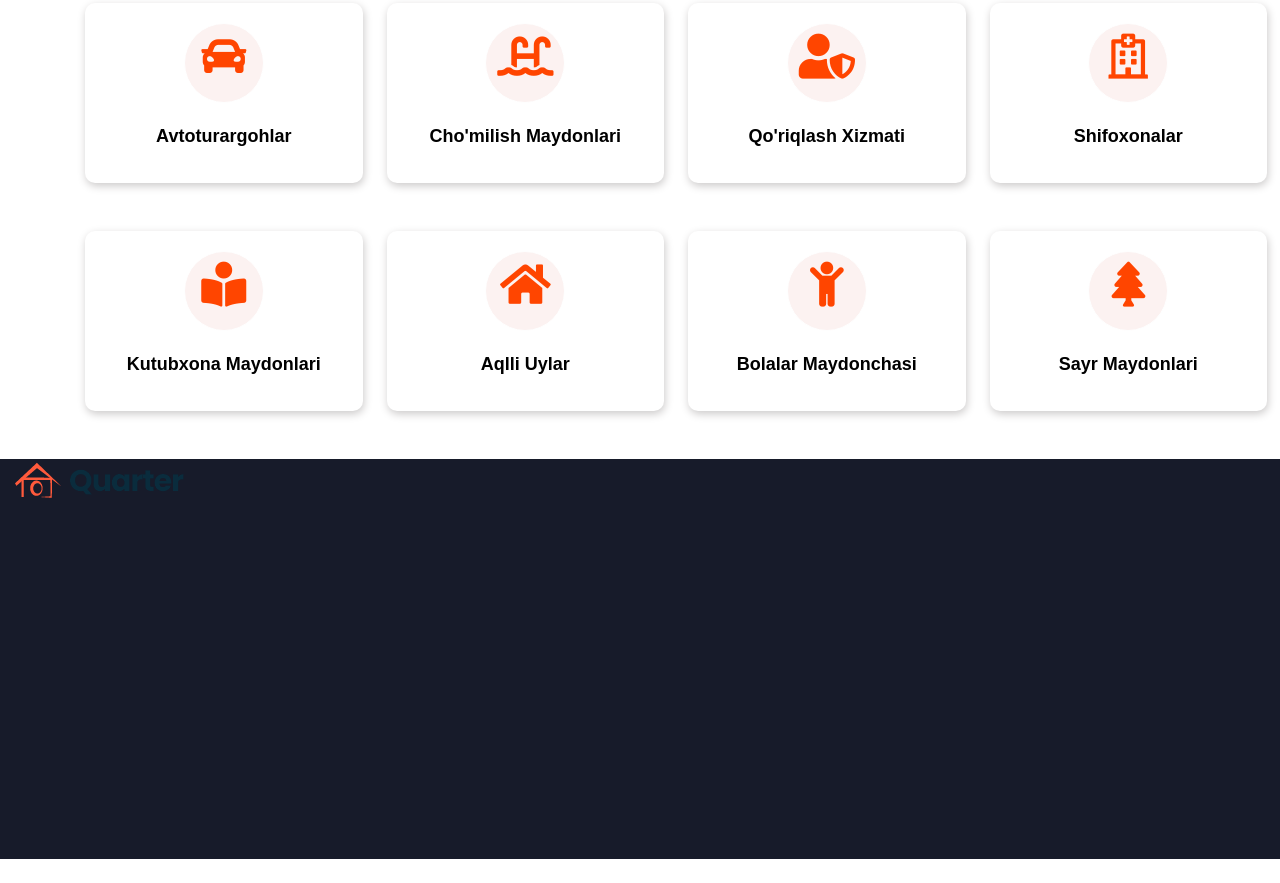
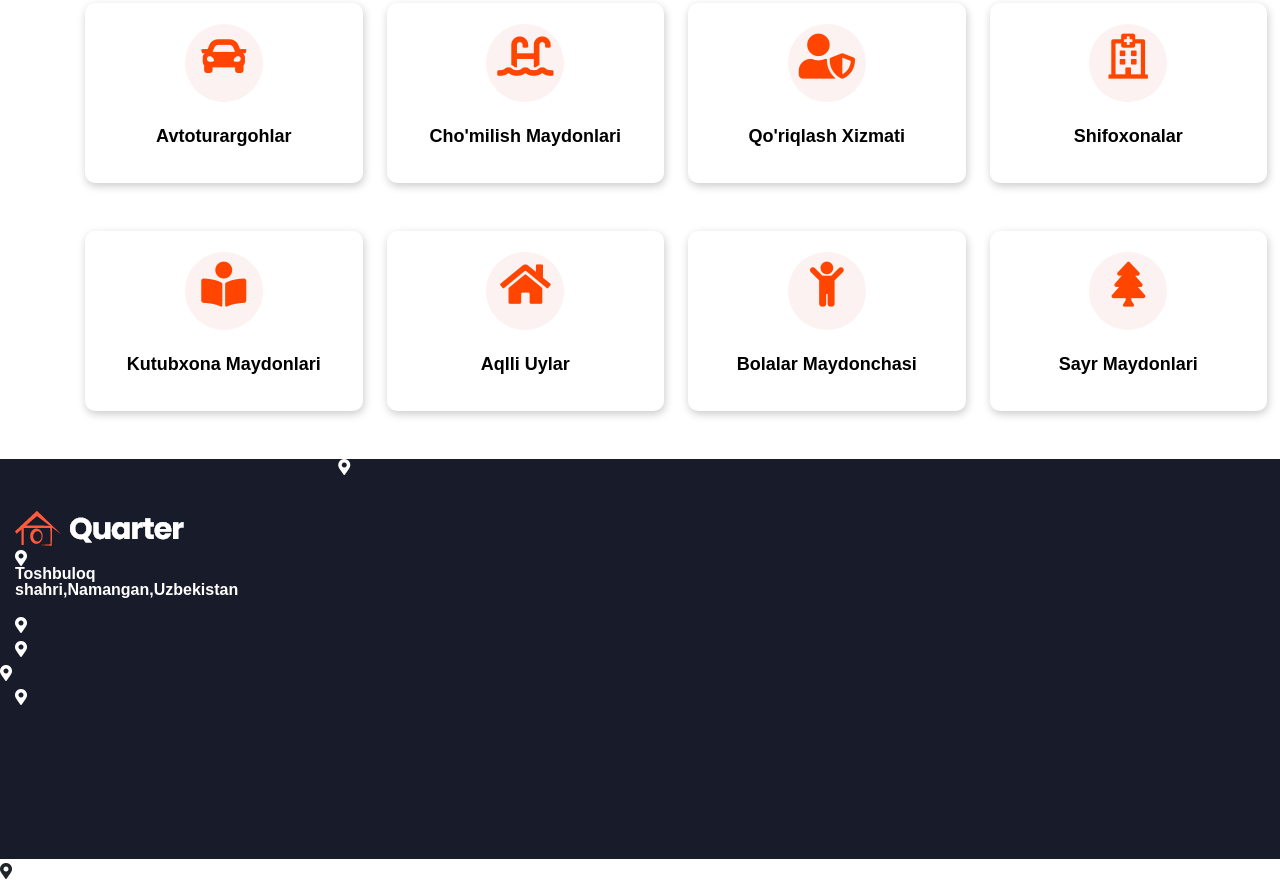
Before and after one commit to sardoraviat/Repository1, a plain HTML site: page index.html in a window 1280 px wide. Shown: the part 5517-6400 px from the top of the page. Before the commit the page ends 6376 px from the top, so only its background shows below. Drawn offline with Linux system fonts and the light colour scheme.

Commit message:
changing footer menu

```diff
--- a/index.html
+++ b/index.html
@@ -696,10 +696,15 @@
     <!-- Beginning footer menu -->
     <div class="container-fluid footer">
         <div class="row mt-5">
+            <div class="mt-5">
                 <div class="col-3 col-sm-6 col-md-6 col-12">
                     <div class="footer_one">
                         <div class="logo">
-                        <img src="images/logo.png" alt="">
+                            <img src="images/logo-2.png" alt="">
+                        </div>
+                        <div>
+                            <i class="fas fa-map-marker-alt">
+                            <p> Toshbuloq shahri,Namangan,Uzbekistan</p>
                         </div>
                     </div>
                 </div>
@@ -707,6 +712,7 @@
                 <div class="col-2 col-sm-6 col-md-6 col-12"></div>
                 <div class="col-2 col-sm-6 col-md-6 col-12"></div>
                 <div class="col-3 col-sm-12 col-md-6 col-12"></div>
+            </div>
         </div>
     </div>
 
```
Also changed, not shown: images/logo-2.png (added). Lines whose indentation alone changed are shown as unchanged.
